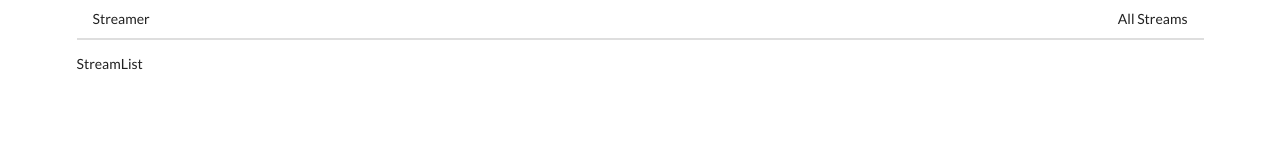
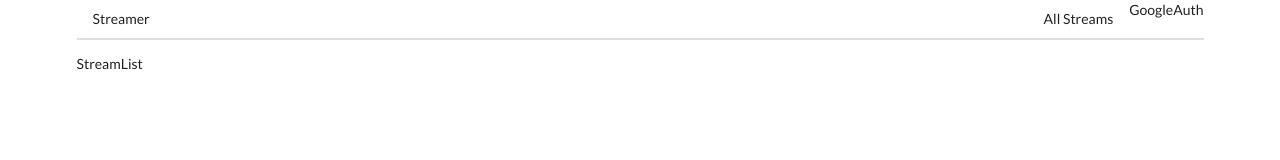
Before and after one commit to almalz/redux-code, a React (Create React App) app in the folder streams/client/: page / in a window 1280 px wide. Shown: the top 160 px of the page. Built offline with nearby package versions, Linux system fonts and the light colour scheme.

Commit message:
google auth setup

```diff
--- a/streams/client/public/index.html
+++ b/streams/client/public/index.html
@@ -9,6 +9,7 @@
       content="width=device-width, initial-scale=1, shrink-to-fit=no"
     />
     <meta name="theme-color" content="#000000" />
+    <script src="https://apis.google.com/js/api.js"></script>
     <!--
       manifest.json provides metadata used when your web app is installed on a
       user's mobile device or desktop. See https://developers.google.com/web/fundamentals/web-app-manifest/
--- /dev/null
+++ b/streams/client/src/components/GoogleAuth.js
@@ -0,0 +1,13 @@
+import React, { Component } from 'react'
+
+export class GoogleAuth extends Component {
+    render() {
+        return (
+            <div>
+                GoogleAuth
+            </div>
+        )
+    }
+}
+
+export default GoogleAuth
--- a/streams/client/src/components/header.js
+++ b/streams/client/src/components/header.js
@@ -1,5 +1,6 @@
 import React from 'react'
 import {Link} from 'react-router-dom'
+import GoogleAuth from './GoogleAuth'
 
 const header = () => {
     return (
@@ -11,6 +12,7 @@
             <Link to="/" className="item">
                 All Streams
             </Link>
+            <GoogleAuth />
             </div>
         </div>
     )
```
